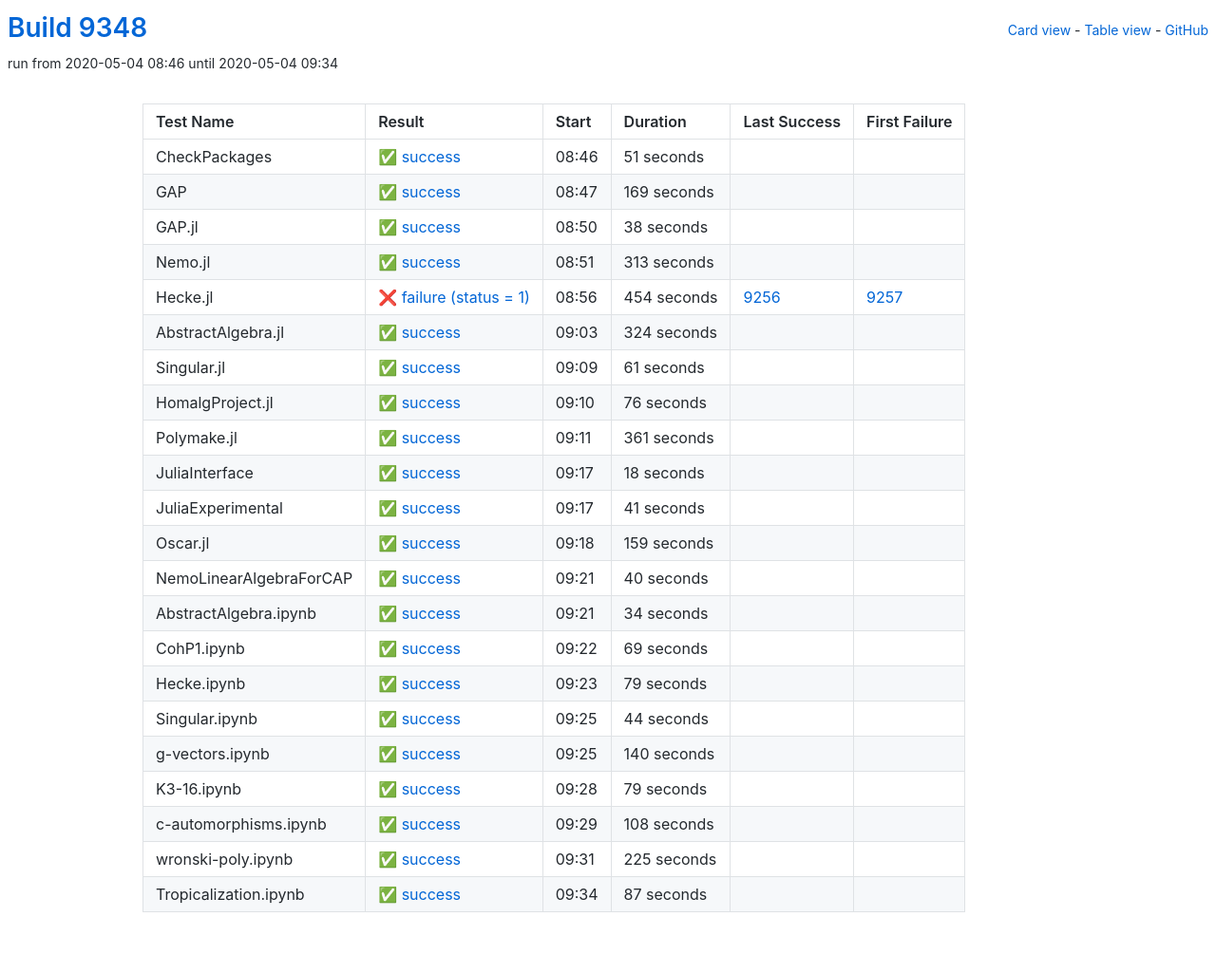
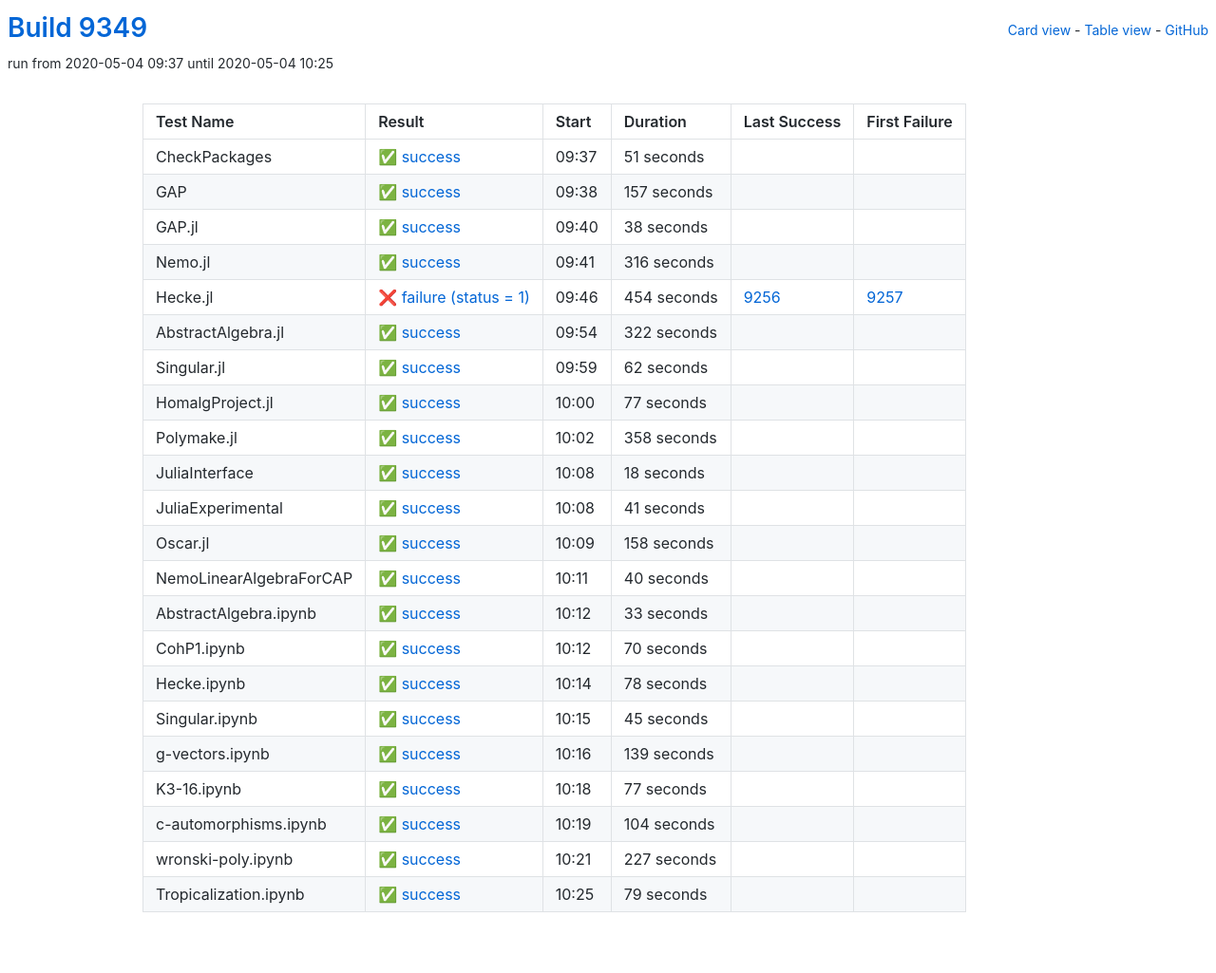
Before and after one commit to oscar-system/oscar-ci-status, a Jekyll site: the page built from table.html, in a window 1280 px wide. Shown: the whole page at 95% size. Built offline with Jekyll 4.4.1, drawn with Linux system fonts in a browser that asks for light colours.

Commit message:
Build 9349

```diff
--- a/_data/ci.yml
+++ b/_data/ci.yml
@@ -1,5 +1,5 @@
-build: 9348
-build_url: https://oscarci.mathematik.uni-kl.de/job/oscar/9348/
+build: 9349
+build_url: https://oscarci.mathematik.uni-kl.de/job/oscar/9349/
 job: oscar
 tests:
 - duration: 51
@@ -8,20 +8,20 @@
   first_failure_url: null
   last_success: false
   last_success_url: null
-  log: https://oscarci.mathematik.uni-kl.de/job/oscar/9348/artifact/logs/build-9348/CheckPackages.log
+  log: https://oscarci.mathematik.uni-kl.de/job/oscar/9349/artifact/logs/build-9349/CheckPackages.log
   name: CheckPackages
-  start: 2020-05-04 08:46
+  start: 2020-05-04 09:37
   status: success
   success: true
-- duration: 169
+- duration: 157
   exitcode: 0
   first_failure: false
   first_failure_url: null
   last_success: false
   last_success_url: null
-  log: https://oscarci.mathematik.uni-kl.de/job/oscar/9348/artifact/logs/build-9348/GAP.log
+  log: https://oscarci.mathematik.uni-kl.de/job/oscar/9349/artifact/logs/build-9349/GAP.log
   name: GAP
-  start: 2020-05-04 08:47
+  start: 2020-05-04 09:38
   status: success
   success: true
 - duration: 38
@@ -30,20 +30,20 @@
   first_failure_url: null
   last_success: false
   last_success_url: null
-  log: https://oscarci.mathematik.uni-kl.de/job/oscar/9348/artifact/logs/build-9348/GAP.jl.log
+  log: https://oscarci.mathematik.uni-kl.de/job/oscar/9349/artifact/logs/build-9349/GAP.jl.log
   name: GAP.jl
-  start: 2020-05-04 08:50
+  start: 2020-05-04 09:40
   status: success
   success: true
-- duration: 313
+- duration: 316
   exitcode: 0
   first_failure: false
   first_failure_url: null
   last_success: false
   last_success_url: null
-  log: https://oscarci.mathematik.uni-kl.de/job/oscar/9348/artifact/logs/build-9348/Nemo.jl.log
+  log: https://oscarci.mathematik.uni-kl.de/job/oscar/9349/artifact/logs/build-9349/Nemo.jl.log
   name: Nemo.jl
-  start: 2020-05-04 08:51
+  start: 2020-05-04 09:41
   status: success
   success: true
 - duration: 454
@@ -52,53 +52,53 @@
   first_failure_url: https://oscarci.mathematik.uni-kl.de/job/oscar/9257/
   last_success: 9256
   last_success_url: https://oscarci.mathematik.uni-kl.de/job/oscar/9256/
-  log: https://oscarci.mathematik.uni-kl.de/job/oscar/9348/artifact/logs/build-9348/Hecke.jl.log
+  log: https://oscarci.mathematik.uni-kl.de/job/oscar/9349/artifact/logs/build-9349/Hecke.jl.log
   name: Hecke.jl
-  start: 2020-05-04 08:56
+  start: 2020-05-04 09:46
   status: failure
   success: false
-- duration: 324
+- duration: 322
   exitcode: 0
   first_failure: false
   first_failure_url: null
   last_success: false
   last_success_url: null
-  log: https://oscarci.mathematik.uni-kl.de/job/oscar/9348/artifact/logs/build-9348/AbstractAlgebra.jl.log
+  log: https://oscarci.mathematik.uni-kl.de/job/oscar/9349/artifact/logs/build-9349/AbstractAlgebra.jl.log
   name: AbstractAlgebra.jl
-  start: 2020-05-04 09:03
+  start: 2020-05-04 09:54
   status: success
   success: true
-- duration: 61
+- duration: 62
   exitcode: 0
   first_failure: false
   first_failure_url: null
   last_success: false
   last_success_url: null
-  log: https://oscarci.mathematik.uni-kl.de/job/oscar/9348/artifact/logs/build-9348/Singular.jl.log
+  log: https://oscarci.mathematik.uni-kl.de/job/oscar/9349/artifact/logs/build-9349/Singular.jl.log
   name: Singular.jl
-  start: 2020-05-04 09:09
+  start: 2020-05-04 09:59
   status: success
   success: true
-- duration: 76
+- duration: 77
   exitcode: 0
   first_failure: false
   first_failure_url: null
   last_success: false
   last_success_url: null
-  log: https://oscarci.mathematik.uni-kl.de/job/oscar/9348/artifact/logs/build-9348/HomalgProject.jl.log
+  log: https://oscarci.mathematik.uni-kl.de/job/oscar/9349/artifact/logs/build-9349/HomalgProject.jl.log
   name: HomalgProject.jl
-  start: 2020-05-04 09:10
+  start: 2020-05-04 10:00
   status: success
   success: true
-- duration: 361
+- duration: 358
   exitcode: 0
   first_failure: false
   first_failure_url: null
   last_success: false
   last_success_url: null
-  log: https://oscarci.mathematik.uni-kl.de/job/oscar/9348/artifact/logs/build-9348/Polymake.jl.log
+  log: https://oscarci.mathematik.uni-kl.de/job/oscar/9349/artifact/logs/build-9349/Polymake.jl.log
   name: Polymake.jl
-  start: 2020-05-04 09:11
+  start: 2020-05-04 10:02
   status: success
   success: true
 - duration: 18
@@ -107,9 +107,9 @@
   first_failure_url: null
   last_success: false
   last_success_url: null
-  log: https://oscarci.mathematik.uni-kl.de/job/oscar/9348/artifact/logs/build-9348/JuliaInterface.log
+  log: https://oscarci.mathematik.uni-kl.de/job/oscar/9349/artifact/logs/build-9349/JuliaInterface.log
   name: JuliaInterface
-  start: 2020-05-04 09:17
+  start: 2020-05-04 10:08
   status: success
   success: true
 - duration: 41
@@ -118,20 +118,20 @@
   first_failure_url: null
   last_success: false
   last_success_url: null
-  log: https://oscarci.mathematik.uni-kl.de/job/oscar/9348/artifact/logs/build-9348/JuliaExperimental.log
+  log: https://oscarci.mathematik.uni-kl.de/job/oscar/9349/artifact/logs/build-9349/JuliaExperimental.log
   name: JuliaExperimental
-  start: 2020-05-04 09:17
+  start: 2020-05-04 10:08
   status: success
   success: true
-- duration: 159
+- duration: 158
   exitcode: 0
   first_failure: false
   first_failure_url: null
   last_success: false
   last_success_url: null
-  log: https://oscarci.mathematik.uni-kl.de/job/oscar/9348/artifact/logs/build-9348/Oscar.jl.log
+  log: https://oscarci.mathematik.uni-kl.de/job/oscar/9349/artifact/logs/build-9349/Oscar.jl.log
   name: Oscar.jl
-  start: 2020-05-04 09:18
+  start: 2020-05-04 10:09
   status: success
   success: true
 - duration: 40
@@ -140,31 +140,97 @@
   first_failure_url: null
   last_success: false
   last_success_url: null
-  log: https://oscarci.mathematik.uni-kl.de/job/oscar/9348/artifact/logs/build-9348/NemoLinearAlgebraForCAP.log
+  log: https://oscarci.mathematik.uni-kl.de/job/oscar/9349/artifact/logs/build-9349/NemoLinearAlgebraForCAP.log
   name: NemoLinearAlgebraForCAP
-  start: 2020-05-04 09:21
+  start: 2020-05-04 10:11
   status: success
   success: true
-- duration: 34
+- duration: 33
   exitcode: 0
   first_failure: false
   first_failure_url: null
   last_success: false
   last_success_url: null
-  log: https://oscarci.mathematik.uni-kl.de/job/oscar/9348/artifact/logs/build-9348/AbstractAlgebra.ipynb.log
+  log: https://oscarci.mathematik.uni-kl.de/job/oscar/9349/artifact/logs/build-9349/AbstractAlgebra.ipynb.log
   name: AbstractAlgebra.ipynb
-  start: 2020-05-04 09:21
+  start: 2020-05-04 10:12
   status: success
   success: true
-- duration: 69
+- duration: 70
   exitcode: 0
   first_failure: false
   first_failure_url: null
   last_success: false
   last_success_url: null
-  log: https://oscarci.mathematik.uni-kl.de/job/oscar/9348/artifact/logs/build-9348/CohP1.ipynb.log
+  log: https://oscarci.mathematik.uni-kl.de/job/oscar/9349/artifact/logs/build-9349/CohP1.ipynb.log
   name: CohP1.ipynb
-  start: 2020-05-04 09:22
+  start: 2020-05-04 10:12
+  status: success
+  success: true
+- duration: 78
+  exitcode: 0
+  first_failure: false
+  first_failure_url: null
+  last_success: false
+  last_success_url: null
+  log: https://oscarci.mathematik.uni-kl.de/job/oscar/9349/artifact/logs/build-9349/Hecke.ipynb.log
+  name: Hecke.ipynb
+  start: 2020-05-04 10:14
+  status: success
+  success: true
+- duration: 45
+  exitcode: 0
+  first_failure: false
+  first_failure_url: null
+  last_success: false
+  last_success_url: null
+  log: https://oscarci.mathematik.uni-kl.de/job/oscar/9349/artifact/logs/build-9349/Singular.ipynb.log
+  name: Singular.ipynb
+  start: 2020-05-04 10:15
+  status: success
+  success: true
+- duration: 139
+  exitcode: 0
+  first_failure: false
+  first_failure_url: null
+  last_success: false
+  last_success_url: null
+  log: https://oscarci.mathematik.uni-kl.de/job/oscar/9349/artifact/logs/build-9349/g-vectors.ipynb.log
+  name: g-vectors.ipynb
+  start: 2020-05-04 10:16
+  status: success
+  success: true
+- duration: 77
+  exitcode: 0
+  first_failure: false
+  first_failure_url: null
+  last_success: false
+  last_success_url: null
+  log: https://oscarci.mathematik.uni-kl.de/job/oscar/9349/artifact/logs/build-9349/K3-16.ipynb.log
+  name: K3-16.ipynb
+  start: 2020-05-04 10:18
+  status: success
+  success: true
+- duration: 104
+  exitcode: 0
+  first_failure: false
+  first_failure_url: null
+  last_success: false
+  last_success_url: null
+  log: https://oscarci.mathematik.uni-kl.de/job/oscar/9349/artifact/logs/build-9349/c-automorphisms.ipynb.log
+  name: c-automorphisms.ipynb
+  start: 2020-05-04 10:19
+  status: success
+  success: true
+- duration: 227
+  exitcode: 0
+  first_failure: false
+  first_failure_url: null
+  last_success: false
+  last_success_url: null
+  log: https://oscarci.mathematik.uni-kl.de/job/oscar/9349/artifact/logs/build-9349/wronski-poly.ipynb.log
+  name: wronski-poly.ipynb
+  start: 2020-05-04 10:21
   status: success
   success: true
 - duration: 79
@@ -173,74 +239,8 @@
   first_failure_url: null
   last_success: false
   last_success_url: null
-  log: https://oscarci.mathematik.uni-kl.de/job/oscar/9348/artifact/logs/build-9348/Hecke.ipynb.log
-  name: Hecke.ipynb
-  start: 2020-05-04 09:23
+  log: https://oscarci.mathematik.uni-kl.de/job/oscar/9349/artifact/logs/build-9349/Tropicalization.ipynb.log
+  name: Tropicalization.ipynb
+  start: 2020-05-04 10:25
   status: success
   success: true
-- duration: 44
-  exitcode: 0
-  first_failure: false
-  first_failure_url: null
-  last_success: false
-  last_success_url: null
-  log: https://oscarci.mathematik.uni-kl.de/job/oscar/9348/artifact/logs/build-9348/Singular.ipynb.log
-  name: Singular.ipynb
-  start: 2020-05-04 09:25
-  status: success
-  success: true
-- duration: 140
-  exitcode: 0
-  first_failure: false
-  first_failure_url: null
-  last_success: false
-  last_success_url: null
-  log: https://oscarci.mathematik.uni-kl.de/job/oscar/9348/artifact/logs/build-9348/g-vectors.ipynb.log
-  name: g-vectors.ipynb
-  start: 2020-05-04 09:25
-  status: success
-  success: true
-- duration: 79
-  exitcode: 0
-  first_failure: false
-  first_failure_url: null
-  last_success: false
-  last_success_url: null
-  log: https://oscarci.mathematik.uni-kl.de/job/oscar/9348/artifact/logs/build-9348/K3-16.ipynb.log
-  name: K3-16.ipynb
-  start: 2020-05-04 09:28
-  status: success
-  success: true
-- duration: 108
-  exitcode: 0
-  first_failure: false
-  first_failure_url: null
-  last_success: false
-  last_success_url: null
-  log: https://oscarci.mathematik.uni-kl.de/job/oscar/9348/artifact/logs/build-9348/c-automorphisms.ipynb.log
-  name: c-automorphisms.ipynb
-  start: 2020-05-04 09:29
-  status: success
-  success: true
-- duration: 225
-  exitcode: 0
-  first_failure: false
-  first_failure_url: null
-  last_success: false
-  last_success_url: null
-  log: https://oscarci.mathematik.uni-kl.de/job/oscar/9348/artifact/logs/build-9348/wronski-poly.ipynb.log
-  name: wronski-poly.ipynb
-  start: 2020-05-04 09:31
-  status: success
-  success: true
-- duration: 87
-  exitcode: 0
-  first_failure: false
-  first_failure_url: null
-  last_success: false
-  last_success_url: null
-  log: https://oscarci.mathematik.uni-kl.de/job/oscar/9348/artifact/logs/build-9348/Tropicalization.ipynb.log
-  name: Tropicalization.ipynb
-  start: 2020-05-04 09:34
-  status: success
-  success: true
```
Also changed, not shown: README.md.
